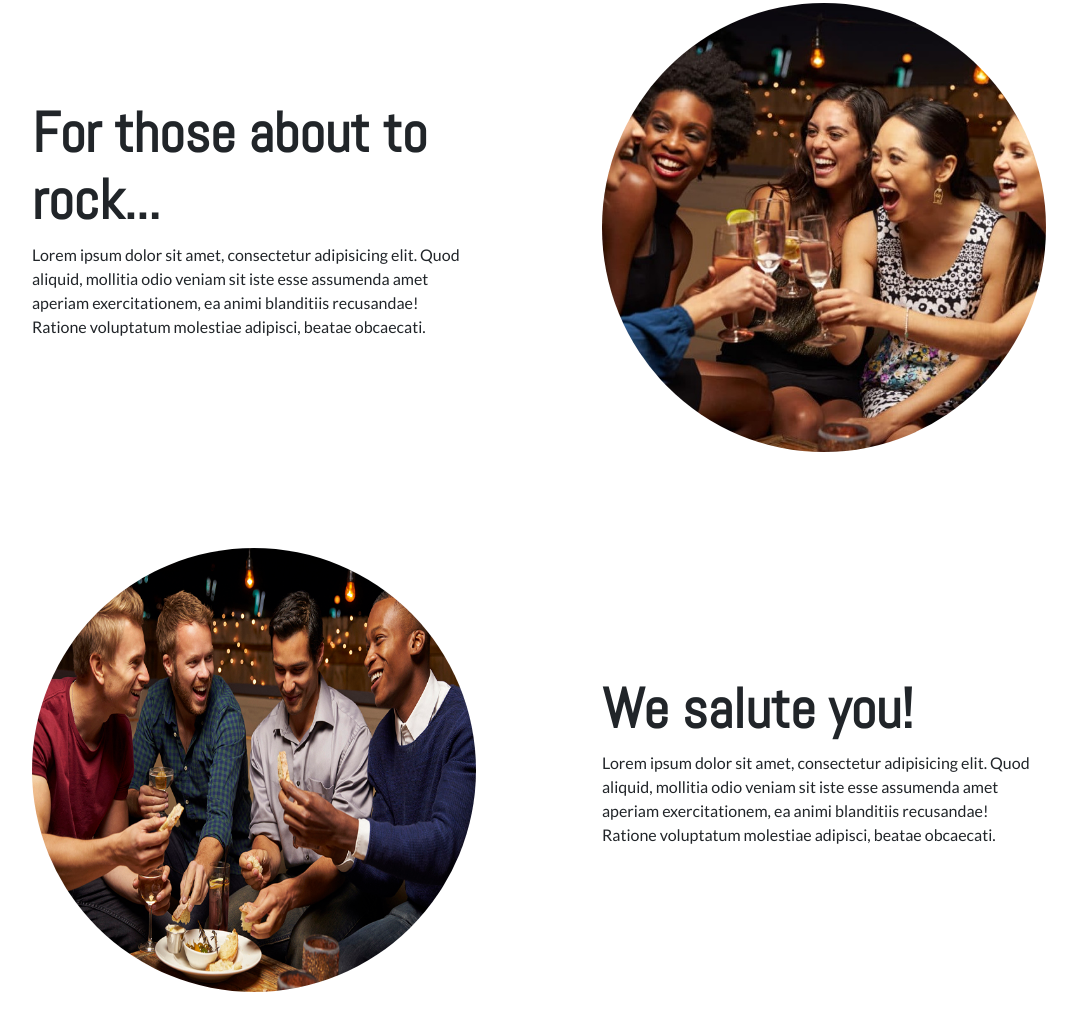
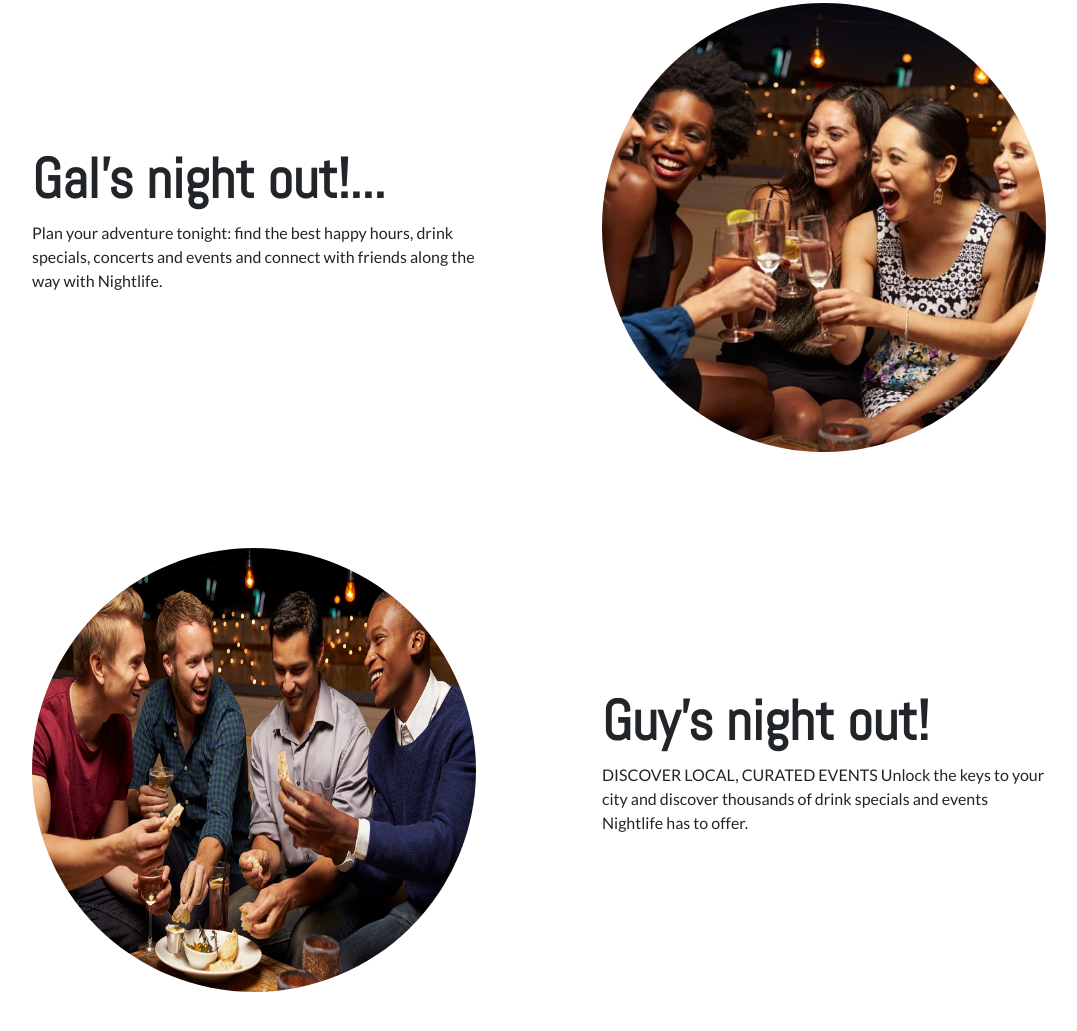
Before and after one commit to Olsenben77/D8-Nite---Ben-Henry-Lloyd-Owen, a website: page index.html in a window 1280 px wide. Shown: the part 639-1670 px from the top of the page, without its empty margins (101-1178 px from the left). Drawn offline with Linux system fonts and the light colour scheme.

Commit message:
update html

```diff
--- a/index.html
+++ b/index.html
@@ -86,12 +86,9 @@
           </div>
           <div class="col-lg-6 order-lg-1">
             <div class="p-5">
-              <h2 class="display-4">For those about to rock...</h2>
+              <h2 class="display-4">Gal's night out!...</h2>
               <p>
-                Lorem ipsum dolor sit amet, consectetur adipisicing elit. Quod
-                aliquid, mollitia odio veniam sit iste esse assumenda amet
-                aperiam exercitationem, ea animi blanditiis recusandae! Ratione
-                voluptatum molestiae adipisci, beatae obcaecati.
+                Plan your adventure tonight: find the best happy hours, drink specials, concerts and events and connect with friends along the way with Nightlife.
               </p>
             </div>
           </div>
@@ -109,12 +106,10 @@
           </div>
           <div class="col-lg-6">
             <div class="p-5">
-              <h2 class="display-4">We salute you!</h2>
+              <h2 class="display-4">Guy's night out!</h2>
               <p>
-                Lorem ipsum dolor sit amet, consectetur adipisicing elit. Quod
-                aliquid, mollitia odio veniam sit iste esse assumenda amet
-                aperiam exercitationem, ea animi blanditiis recusandae! Ratione
-                voluptatum molestiae adipisci, beatae obcaecati.
+                DISCOVER LOCAL, CURATED EVENTS
+                Unlock the keys to your city and discover thousands of drink specials and events Nightlife has to offer.
               </p>
             </div>
           </div>
```
